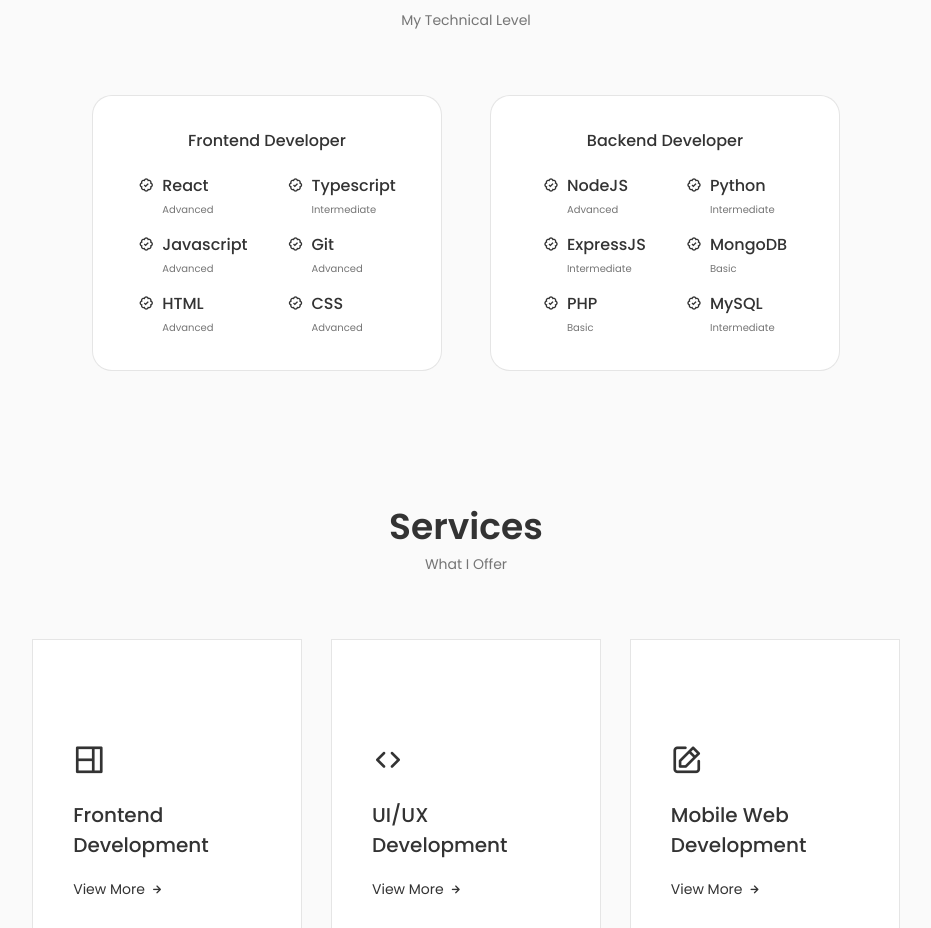
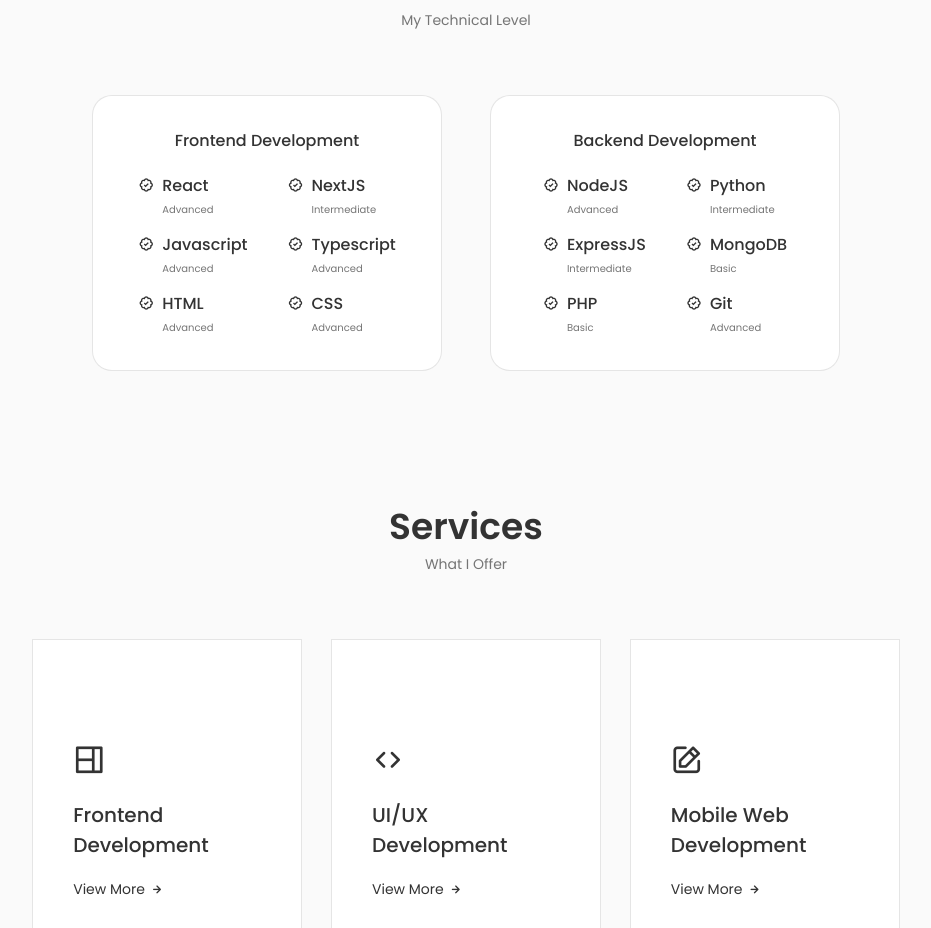
Before and after one commit to Shivamjain2204/Portfolio, a React (Create React App) app: page / in a window 1280 px wide. Shown: the part 1460-2388 px from the top of the page, without its empty margins (174-1105 px from the left). Built offline with nearby package versions, Linux system fonts and the light colour scheme.

Commit message:
Skills updated

```diff
--- a/src/components/skills/Backend.jsx
+++ b/src/components/skills/Backend.jsx
@@ -3,7 +3,7 @@ import React from 'react'
 const Backend = () => {
   return (
     <div className="skills__content">
-    <h3 className="skills__title">Backend Developer</h3>
+    <h3 className="skills__title">Backend Development</h3>
 
     <div className="skills__box">
         <div className="skills__group">
@@ -58,8 +58,8 @@ const Backend = () => {
             <i class='bx bx-badge-check' ></i>
 
             <div>
-                <h3 className="skills__name">MySQL</h3>
-                <span className="skills__level">Intermediate</span>
+                <h3 className="skills__name">Git</h3>
+                <span className="skills__level">Advanced</span>
             </div>
             </div>
         </div>
--- a/src/components/skills/Frontend.jsx
+++ b/src/components/skills/Frontend.jsx
@@ -3,7 +3,7 @@ import React from 'react'
 const Frontend = () => {
   return (
    <div className="skills__content">
-    <h3 className="skills__title">Frontend Developer</h3>
+    <h3 className="skills__title">Frontend Development</h3>
 
     <div className="skills__box">
         <div className="skills__group">
@@ -40,7 +40,7 @@ const Frontend = () => {
             <i class='bx bx-badge-check' ></i>
 
             <div>
-                <h3 className="skills__name">Typescript</h3>
+                <h3 className="skills__name">NextJS</h3>
                 <span className="skills__level">Intermediate</span>
             </div>
             </div>
@@ -49,7 +49,7 @@ const Frontend = () => {
             <i class='bx bx-badge-check' ></i>
 
             <div>
-                <h3 className="skills__name">Git</h3>
+                <h3 className="skills__name">Typescript</h3>
                 <span className="skills__level">Advanced</span>
             </div>
             </div>
```
